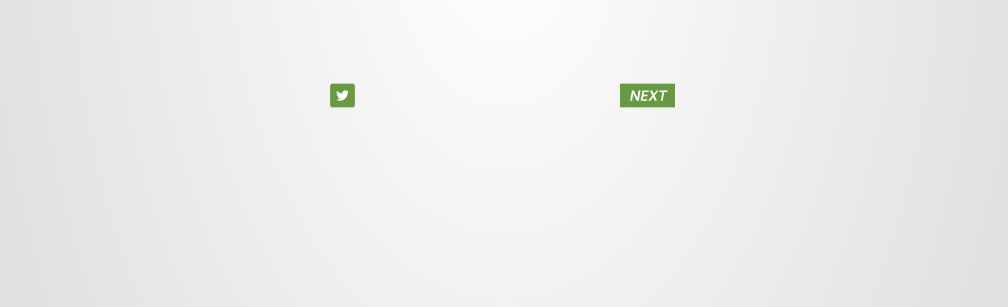
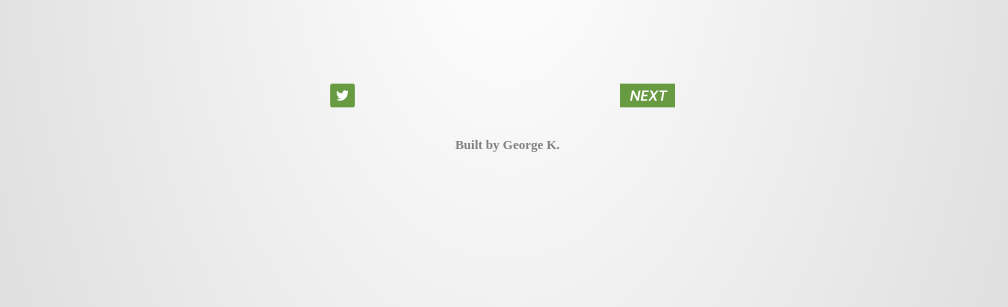
Before and after one commit to gkgrepo/random-quotes-2, a React (Create React App) app: page / in a window 1280 px wide. Shown: the part 490-797 px from the top of the page, without its empty margins (135-1143 px from the left). Built offline with nearby package versions, Linux system fonts and the light colour scheme.

Commit message:
added built by George K. footer

```diff
--- a/src/App.js
+++ b/src/App.js
@@ -107,6 +107,7 @@ function App() {
           className="twitter"
         />
         <div className="NEXT" id="new-quote" onClick={handleNextClicked} />
+        <div className="built-by">Built by George K.</div>
       </div>
     </Div>
   );
--- a/src/index.css
+++ b/src/index.css
@@ -138,8 +138,8 @@ body {
   grid-row: 3 / 4;
   align-self: baseline;
   display: grid;
-  grid-template-columns: 40px 40px 40px 40px 8fr 20px;
-  grid-template-rows: minmax(50px, 1fr) 3fr;
+  grid-template-columns: 40px 40px 40px 8fr 2fr 20px;
+  grid-template-rows: minmax(50px, 1fr) 1fr 2fr;
   align-items: center;
   justify-items: end;
 }
@@ -193,6 +193,15 @@ body {
   cursor: pointer;
 }
 
+.built-by {
+  font-weight: 800;
+  font-size: small;
+  color: gray;
+  grid-column: 4/5;
+  grid-row: 2/3;
+  margin: auto;
+}
+
 .wrapper .header .pause {
   width: 35px;
   height: 35px;
```
